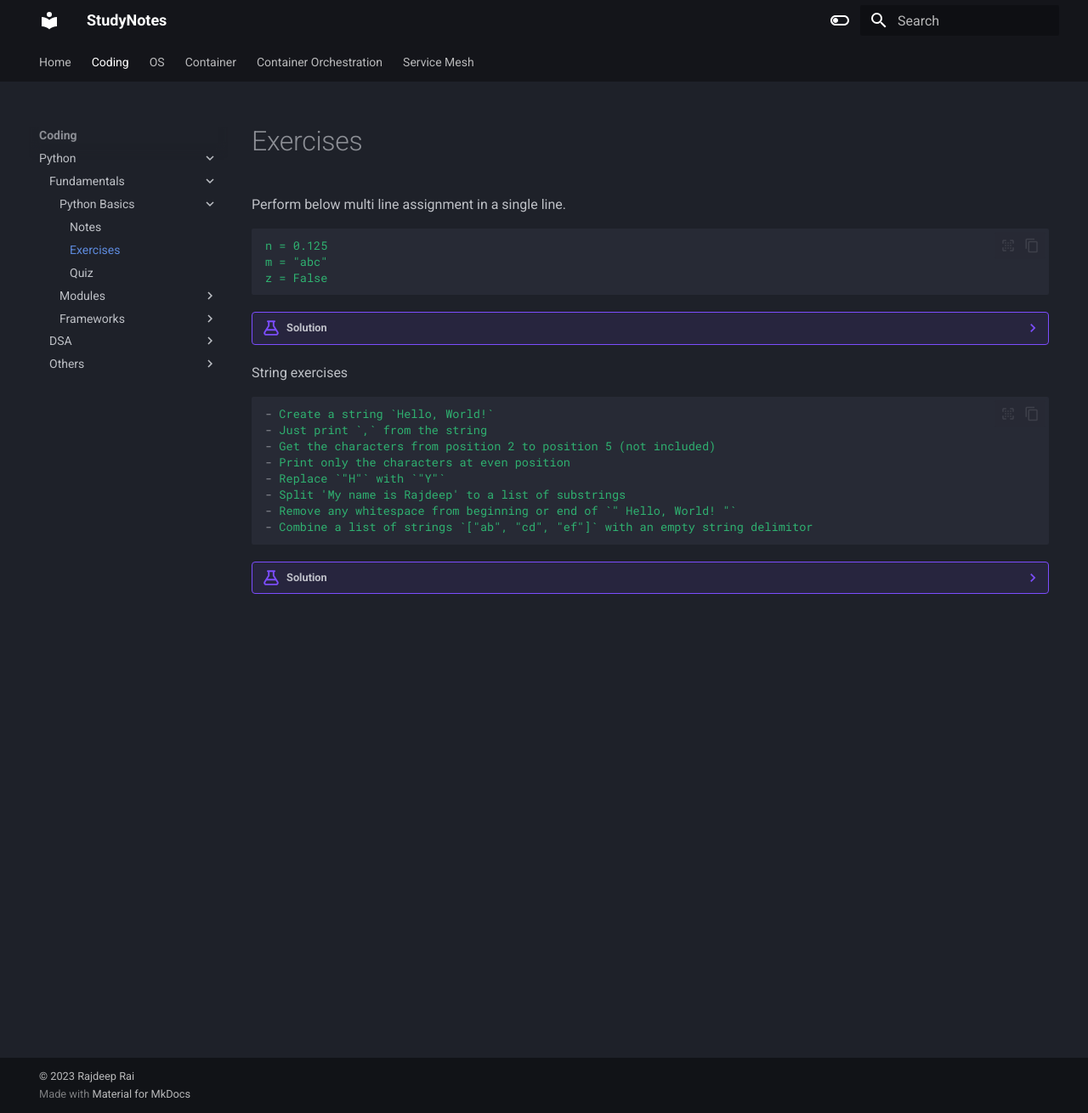
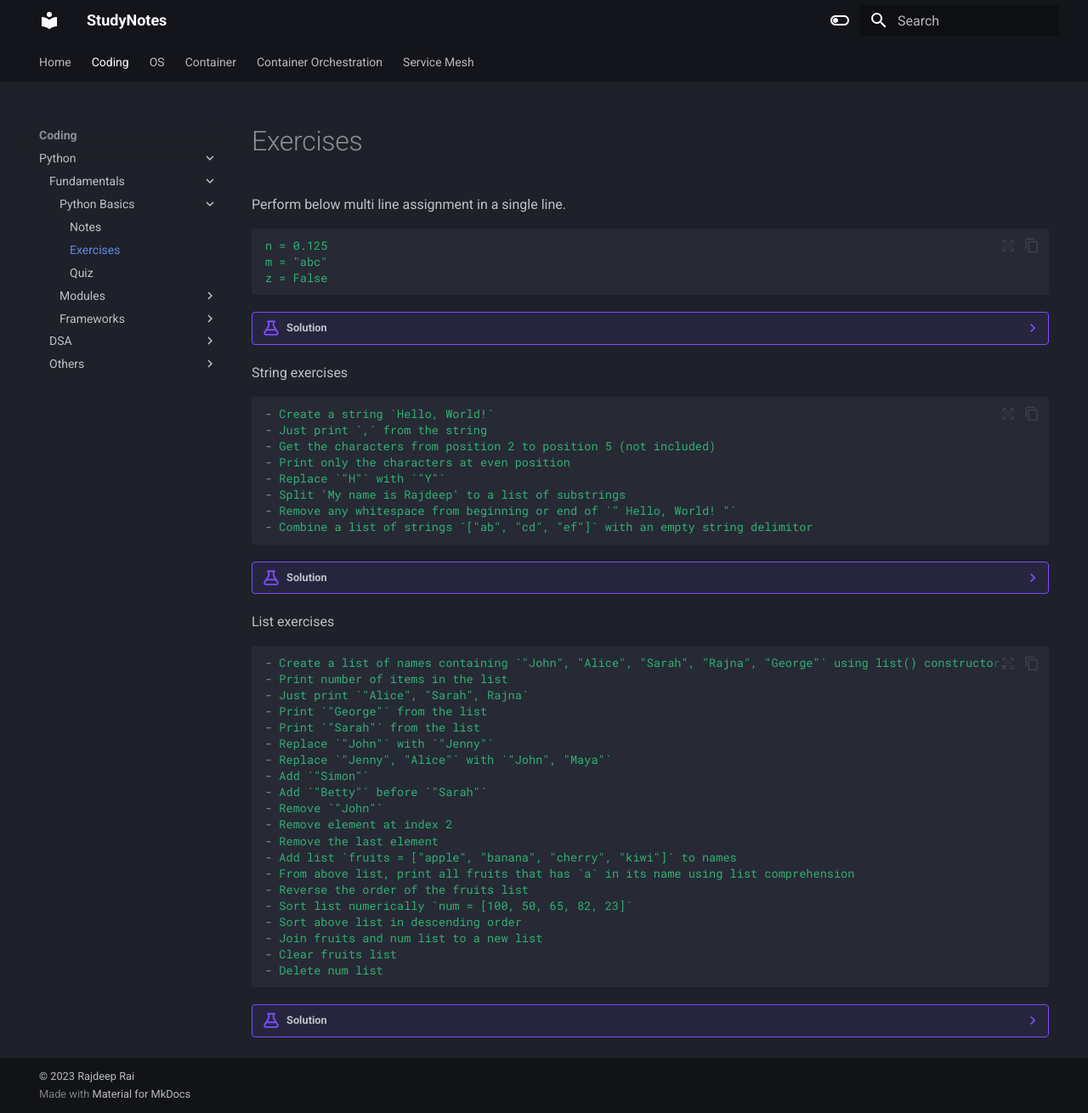
Before and after one commit to rajdyp/study-decks, an MkDocs documentation site: the page built from docs/python/fundamentals/python_exercises.md, in a window 1280 px wide and 1310 px high. Shown: the whole window at 85% size. Built offline with MkDocs 1.6.1 and Material for MkDocs 9.7.7, drawn with Linux system fonts in a browser that asks for light colours.

Commit message:
Update python_exercises.md

````diff
--- a/docs/python/fundamentals/python_exercises.md
+++ b/docs/python/fundamentals/python_exercises.md
@@ -64,3 +64,122 @@ String exercises
     ```
 
 <!-- end of question -->
+
+
+List exercises
+
+``` yaml
+- Create a list of names containing `"John", "Alice", "Sarah", "Rajna", "George"` using list() constructor.
+- Print number of items in the list
+- Just print `"Alice", "Sarah", Rajna`
+- Print `"George"` from the list
+- Print `"Sarah"` from the list
+- Replace `"John"` with `"Jenny"`
+- Replace `"Jenny", "Alice"` with `"John", "Maya"`
+- Add `"Simon"`
+- Add `"Betty"` before `"Sarah"`
+- Remove `"John"`
+- Remove element at index 2
+- Remove the last element
+- Add list `fruits = ["apple", "banana", "cherry", "kiwi"]` to names
+- From above list, print all fruits that has `a` in its name using list comprehension
+- Reverse the order of the fruits list
+- Sort list numerically `num = [100, 50, 65, 82, 23]`
+- Sort above list in descending order
+- Join fruits and num list to a new list
+- Clear fruits list
+- Delete num list
+```
+
+??? example annotate "Solution"
+
+    ``` py
+    print('\n1. Create a list of names containing `"John", "Alice", "Sarah", "Rajna", "George"` using list() constructor\n')
+    names = list(("John", "Alice", "Sarah", "Rajna", "George"))
+    print(names)
+
+    print('\n2. Print number of items in the list\n')
+    print(f"No of items: {len(names)}")
+
+    print('\n3. Just print `"Alice", "Sarah", Rajna`\n')
+    print(names[1:4])
+
+    print('\n4. Print `"George"` from the list\n')
+    print(names[-1])
+
+    print('\n5. Print `"Sarah"` from the list\n')
+    print(names[2])
+
+    print('\n6. Replace `"John"` with `"Jenny"`\n')
+    names[0] = "Jenny"
+    print(names)
+
+    print('\n7. Replace `"Jenny", "Alice"` with `"John", "Maya"`\n')
+    names[0:2] = ["John", "Maya"]
+    print(names)
+
+    print('\n8. Add `"Simon"`\n')
+    names.append("Simon")
+    print(names)
+
+    print('\n9. Add `"Betty"` before `"Sarah"`\n')
+    names.insert(2, "Betty")
+    print(names)
+
+    print('\n10. Remove `"John"`\n')
+    names.remove("John")
+    print(names)
+
+    print('\n11. Remove element at index 2\n')
+    names.remove(names[2])
+    print(names)
+
+    print('\n12. Remove the last element\n')
+    names.pop()
+    print(names)
+
+    print('\n13. Add list `fruits = ["apple", "banana", "cherry", "kiwi"]` to names\n')
+    fruits = ["apple", "banana", "cherry", "kiwi"]
+    names.extend(fruits)
+    print(names)
+
+    print('\n14. From above list, print all fruits that has `a` in its name using list comprehension\n')
+    fruits = ["apple", "banana", "cherry", "kiwi"]
+    print([fruit for fruit in fruits if "a" in fruit])
+
+    print('\n15. Reverse the order of the fruits list\n')
+    fruits.reverse()
+    print(fruits)
+
+    fruits.sort(reverse=True)
+    print(fruits)
+
+    print('\n16. Sort list numerically `num = [100, 50, 65, 82, 23]`\n')
+    num = [100, 50, 65, 82, 23]
+    num.sort()
+    print(num)
+
+    print('\n17. Sort above list in descending order\n')
+    num = [100, 50, 65, 82, 23]
+    num.sort(reverse=True)
+    print(num)
+
+    print('\n18. Join fruits and num list to a new list\n')
+    new_list = fruits + num
+    print(new_list)
+
+    fruits.extend(num)
+    print(fruits)
+
+    print('\n19. Clear fruits list\n')
+    print(fruits)
+    fruits.clear()
+    print(fruits)
+
+    print('\n20. Delete num list\n')
+    print(num)
+    del num
+    print(num)
+    ```
+
+<!-- end of question -->
````
